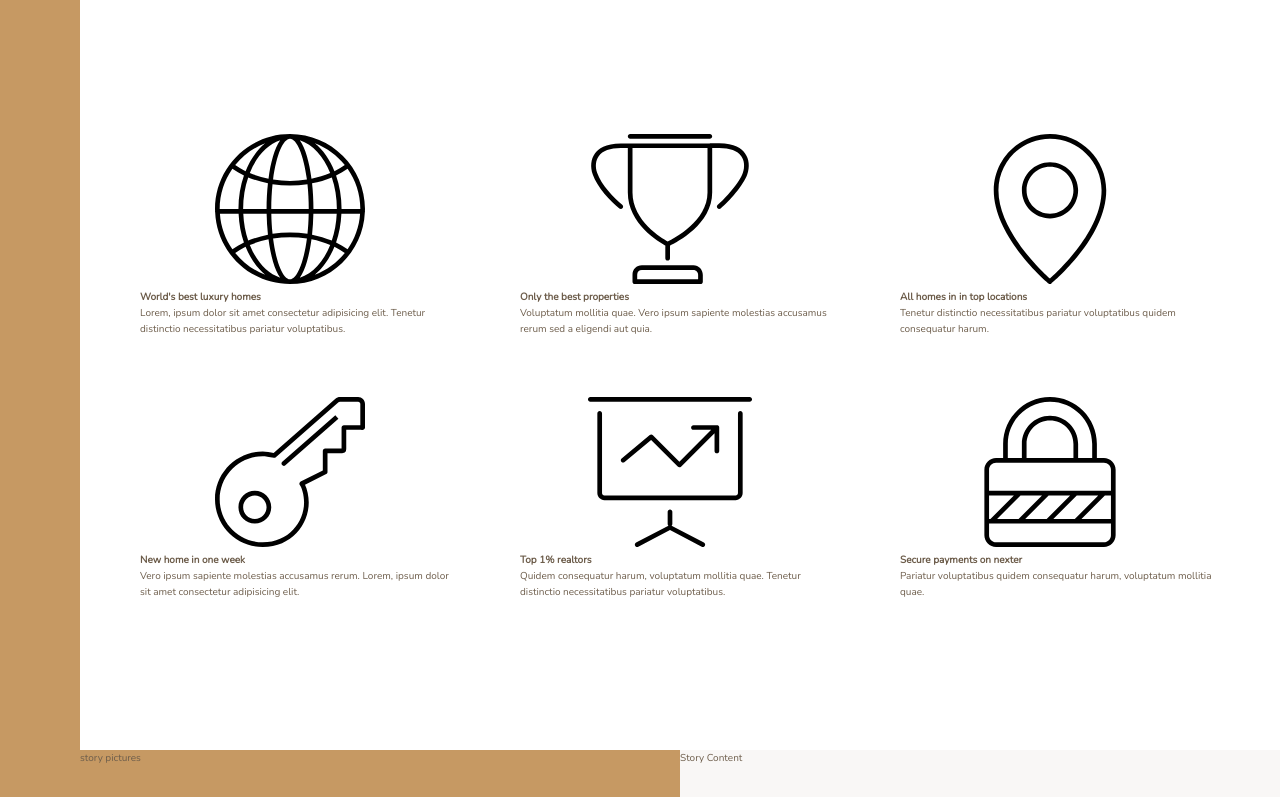
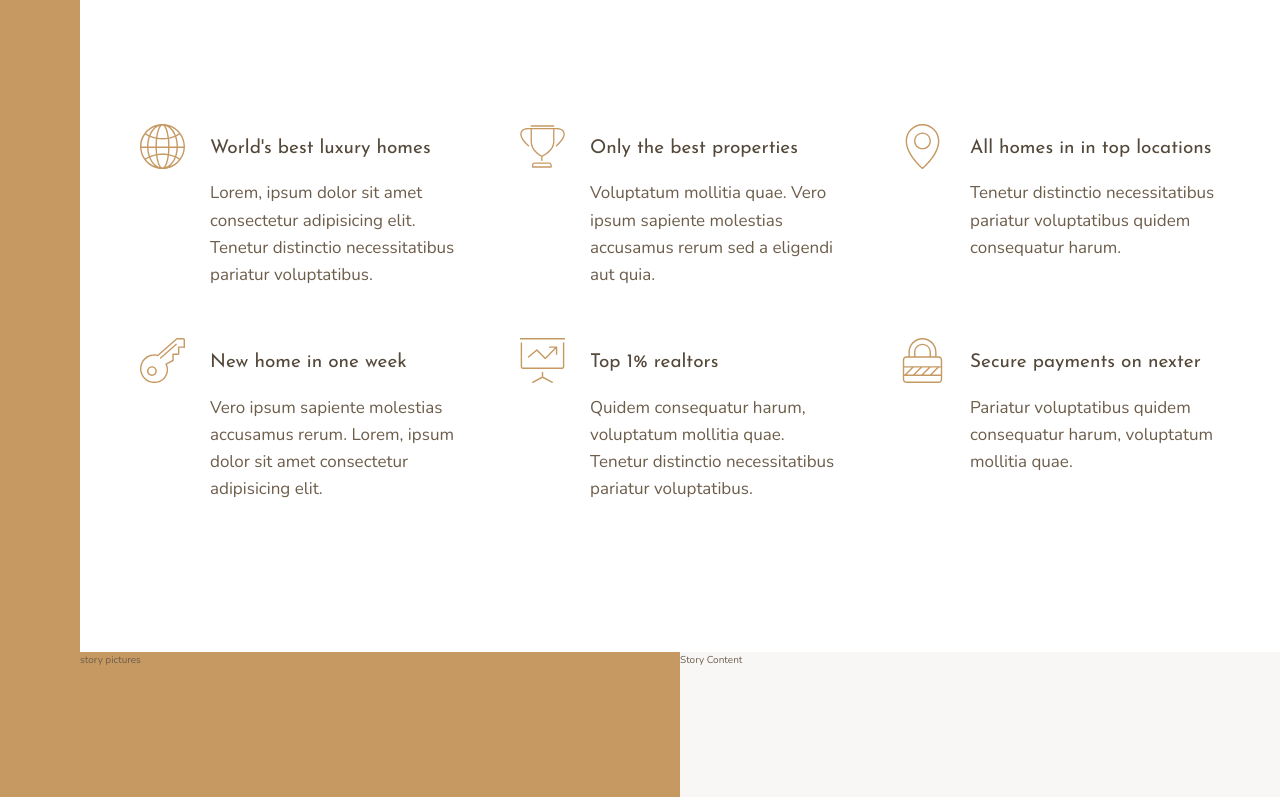
Before and after one commit to bachar78/Nexter-Project-Advanced-Css-Grid, a website: page index.html in a window 1280 px wide. Shown: the part 656-1453 px from the top of the page. Drawn offline with nearby package versions, Linux system fonts and the light colour scheme.

Commit message:
Features P2

```diff
--- a/index.html
+++ b/index.html
@@ -21,7 +21,7 @@
         <svg class="feature__icon">
           <use xlink:href="img/sprite.svg#icon-global"
         </svg>
-        <h4 class="heading-4">World's best luxury homes</h4>
+        <h4 class="heading-4 heading-4--dark">World's best luxury homes</h4>
         <p class="feature__text">
           Lorem, ipsum dolor sit amet consectetur adipisicing elit. Tenetur
           distinctio necessitatibus pariatur voluptatibus.
@@ -31,7 +31,7 @@
         <svg class="feature__icon">
           <use xlink:href="img/sprite.svg#icon-trophy"
         </svg>
-        <h4 class="heading-4">Only the best properties</h4>
+        <h4 class="heading-4 heading-4--dark">Only the best properties</h4>
         <p class="feature__text">
           Voluptatum mollitia quae. Vero ipsum sapiente molestias accusamus
           rerum sed a eligendi aut quia.
@@ -41,7 +41,7 @@
         <svg class="feature__icon">
           <use xlink:href="img/sprite.svg#icon-map-pin"
         </svg>
-        <h4 class="heading-4">All homes in in top locations</h4>
+        <h4 class="heading-4 heading-4--dark">All homes in in top locations</h4>
         <p class="feature__text">
           Tenetur distinctio necessitatibus pariatur voluptatibus quidem
           consequatur harum.
@@ -51,7 +51,7 @@
         <svg class="feature__icon">
           <use xlink:href="img/sprite.svg#icon-key"
         </svg>
-        <h4 class="heading-4">New home in one week</h4>
+        <h4 class="heading-4 heading-4--dark">New home in one week</h4>
         <p class="feature__text">
           Vero ipsum sapiente molestias accusamus rerum. Lorem, ipsum dolor sit
           amet consectetur adipisicing elit.
@@ -61,7 +61,7 @@
         <svg class="feature__icon">
           <use xlink:href="img/sprite.svg#icon-presentation"
         </svg>
-        <h4 class="heading-4">Top 1% realtors</h4>
+        <h4 class="heading-4 heading-4--dark">Top 1% realtors</h4>
         <p class="feature__text">
           Quidem consequatur harum, voluptatum mollitia quae. Tenetur distinctio
           necessitatibus pariatur voluptatibus.
@@ -71,7 +71,7 @@
         <svg class="feature__icon">
           <use xlink:href="img/sprite.svg#icon-lock"
         </svg>
-        <h4 class="heading-4">Secure payments on nexter</h4>
+        <h4 class="heading-4 heading-4--dark">Secure payments on nexter</h4>
         <p class="feature__text">
             Pariatur voluptatibus quidem consequatur harum, voluptatum mollitia quae.
         </p>
--- a/sass/_features.scss
+++ b/sass/_features.scss
@@ -3,7 +3,28 @@
     grid-column: center-start/center-end;
 
     display: grid;
-    grid-template-columns: repeat(3, 1fr);
+    // grid-template-columns: repeat(3, 1fr);
+    grid-template-columns: repeat(auto-fit, minmax(25rem, 1fr));
     grid-gap: 6rem;
+    align-items: start;
 
 }
+
+.feature {
+    display: grid;
+    grid-template-columns: min-content 1fr;
+    grid-row-gap: 1.5rem;
+    grid-column-gap: 2.5rem;
+
+
+    &__icon {
+      fill: $color-primary;
+      width: 4.5rem;
+      height: 4.5rem;
+      grid-row: 1/span 2;
+      transform: translateY(-1rem);
+    }
+    &__text {
+       font-size: 1.7rem;
+    }
+}
--- a/sass/_typography.scss
+++ b/sass/_typography.scss
@@ -0,0 +1,24 @@
+%heading {
+  font-family: $font-display;
+  font-weight: 400;
+
+}
+.heading-1 {
+    @extend %heading
+}
+.heading-2 {
+    @extend %heading
+}
+.heading-3 {
+    @extend %heading
+}
+.heading-4 {
+    @extend %heading;
+    font-size: 1.9rem;
+    &--light {
+        color: $color-grey-light-1;
+    }
+    &--dark {
+        color: $color-grey-dark-1;
+    }
+}
```
Also changed, not shown: css/style.css.
